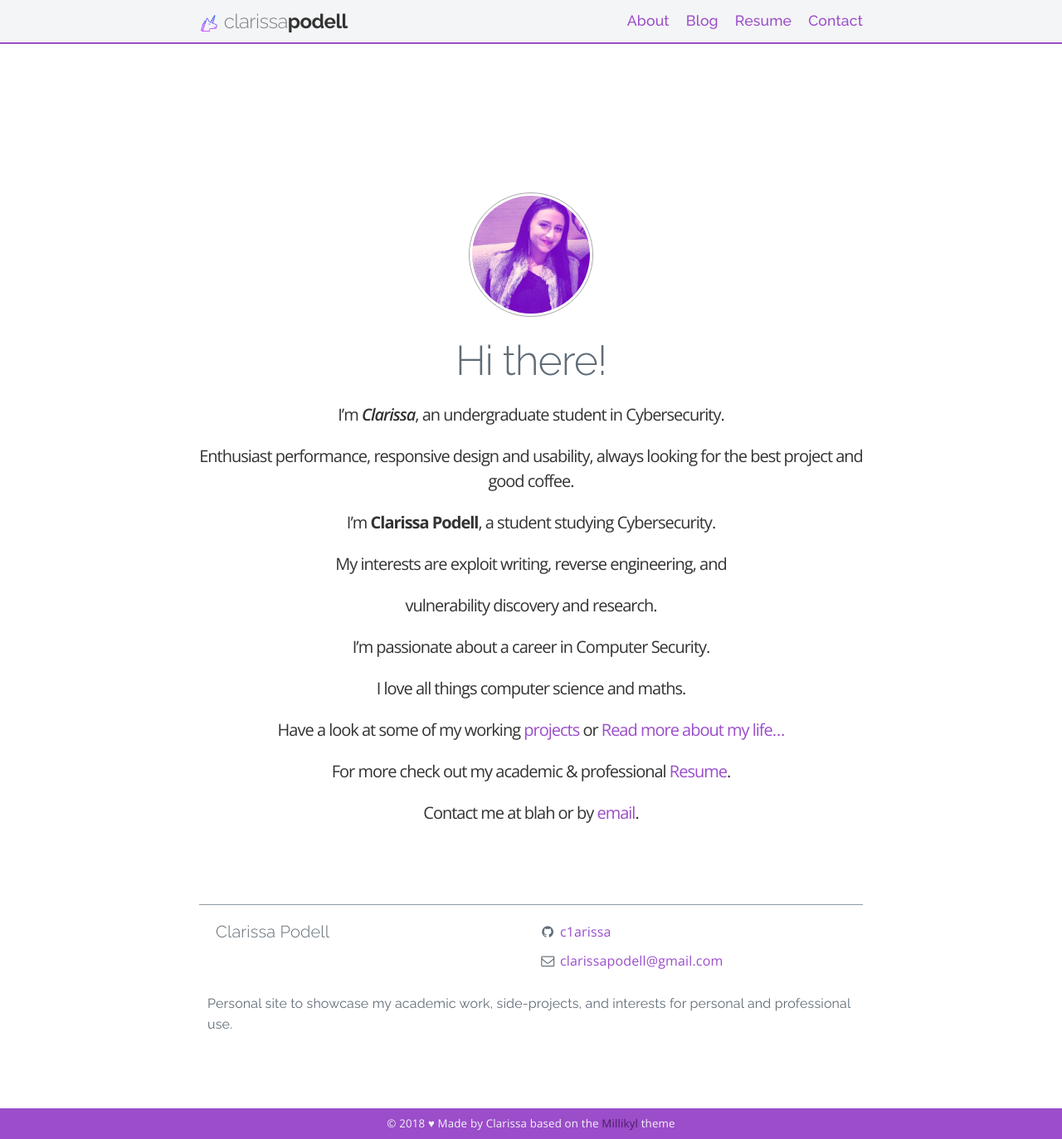
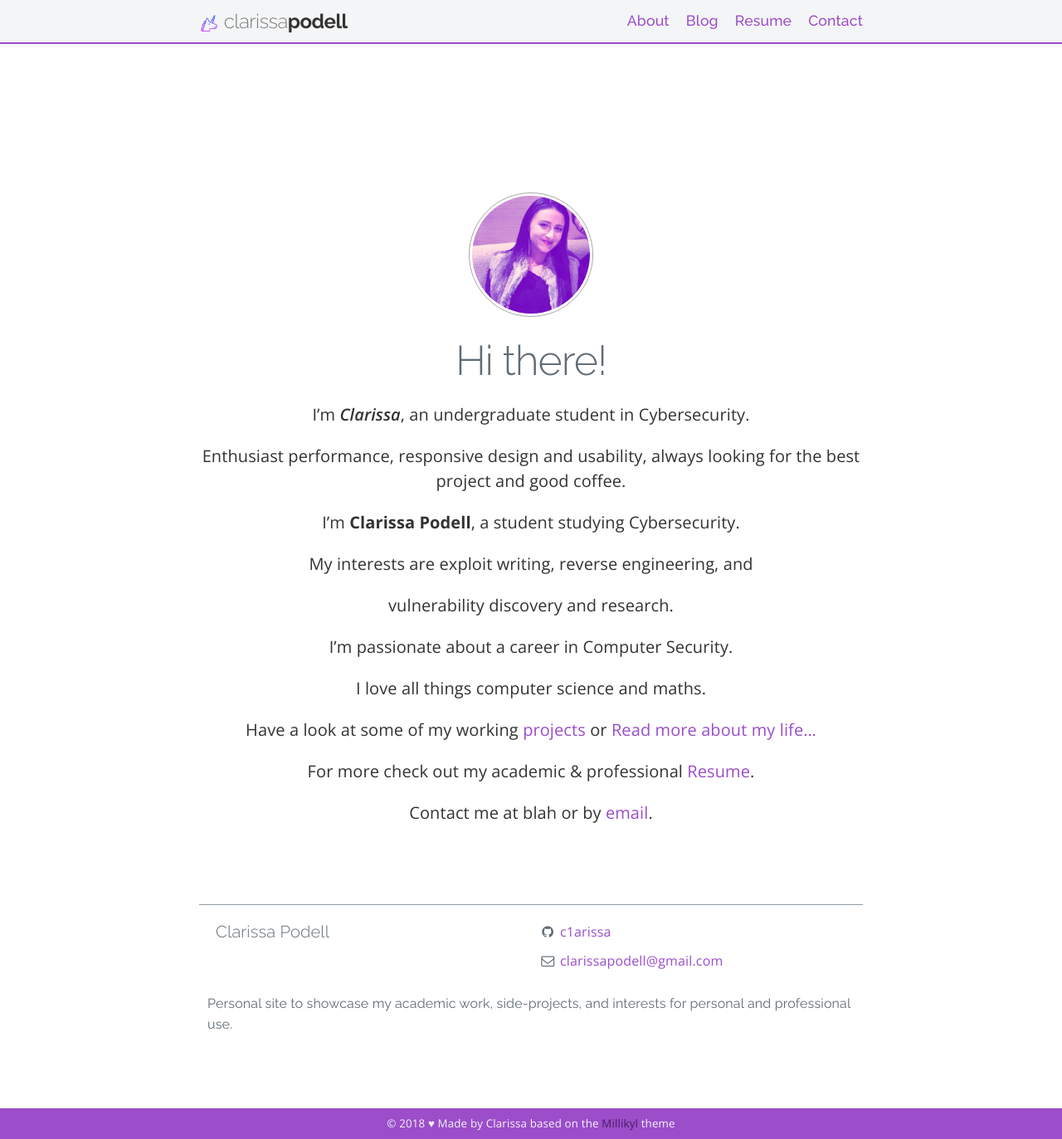
Before and after one commit to c1arissa/c1arissa.github.io, a Jekyll site: the page built from index.md, in a window 1280 px wide and 1373 px high. Shown: the whole window at 83% size. Built offline with Jekyll 4.4.1, drawn with Linux system fonts in a browser that asks for light colours; nearby versions of some CDN libraries; a style sheet for code colours, icons or effects is not loaded.

Commit message:
Update main.scss

```diff
--- a/css/main.scss
+++ b/css/main.scss
@@ -356,7 +356,7 @@
 		font-family: 'Open Sans', 'Source Sans Pro', sans-serif;
 		font-weight:400;
 		line-height:1.5;
-		// letter-spacing: 0.01rem;
+		letter-spacing: 0.01rem;
 		color:#333333;
 		margin-top:20px;
 		margin-bottom:10px;
```
